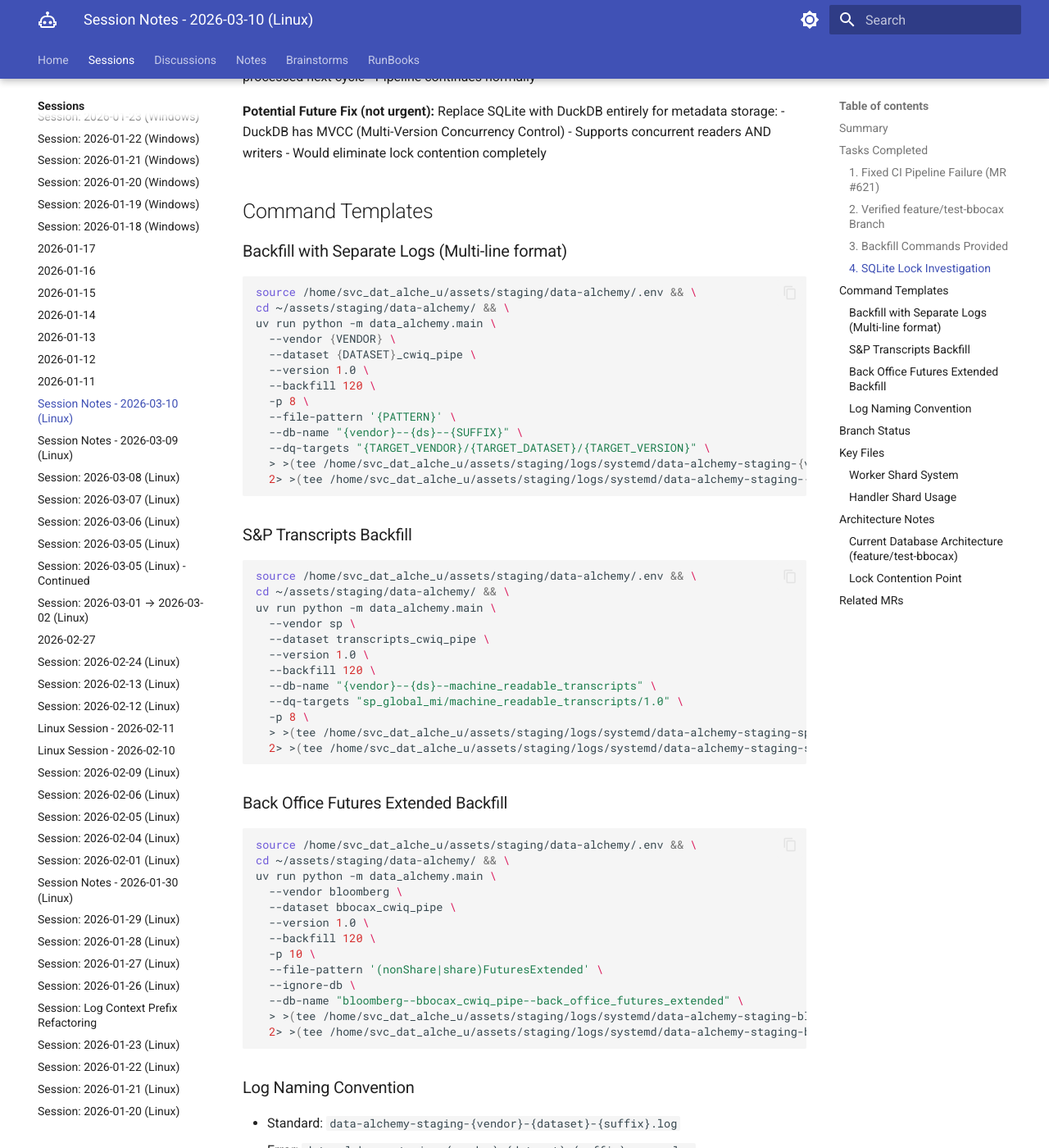
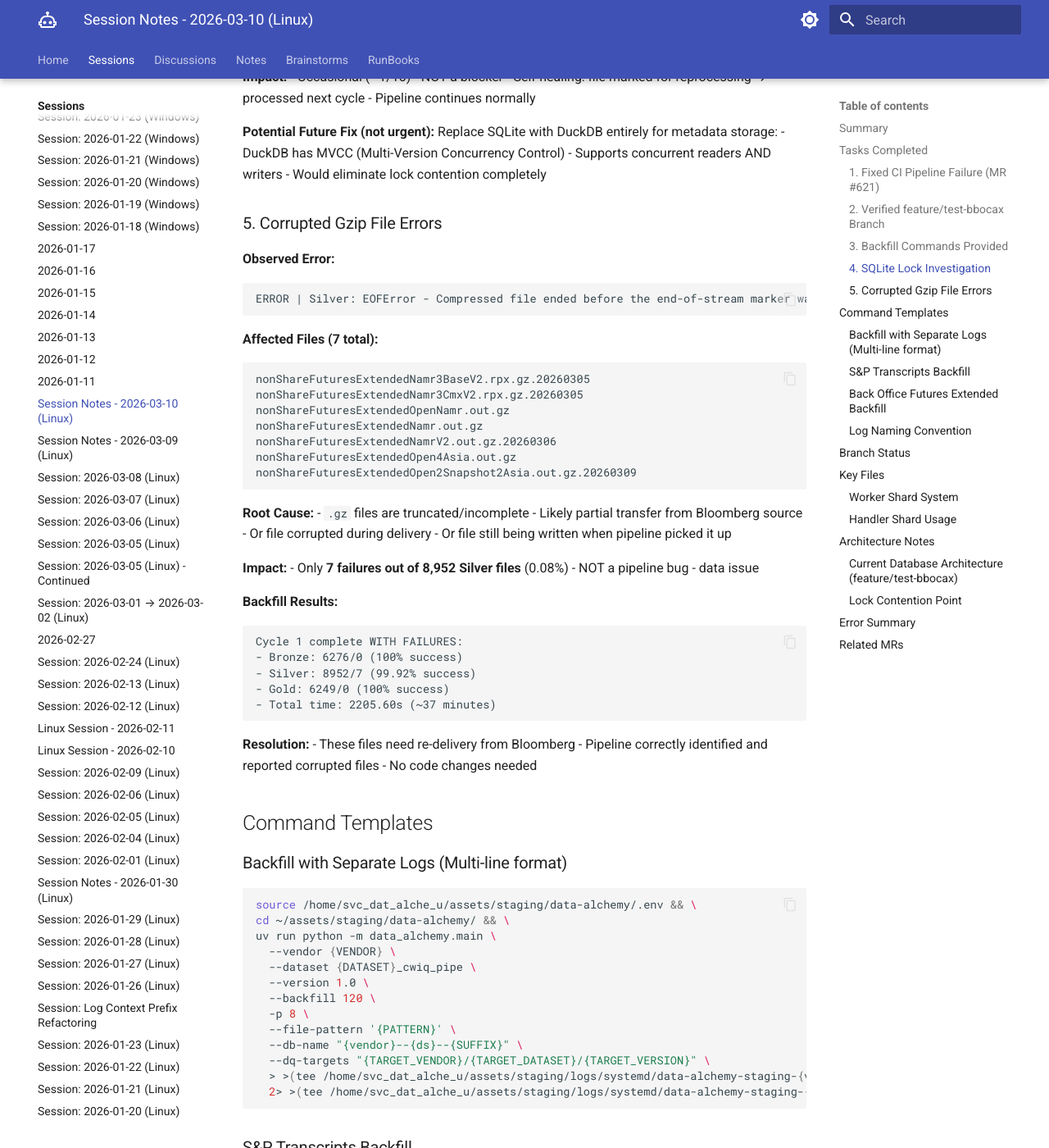
Before and after one commit to ThanuMahee12/AgentContext, an MkDocs documentation site: the page built from docs/sessions/claude/l-2026-03-10.md, in a window 1280 px wide and 1400 px high, scrolled down 2496 px. Shown: the whole window at 82% size. Built offline with MkDocs 1.6.1 and Material for MkDocs 9.7.7, drawn with Linux system fonts in a browser that asks for light colours; some of the changed text lies outside the part shown.

Commit message:
docs: add corrupted gzip errors and error summary table

````diff
--- a/docs/sessions/claude/l-2026-03-10.md
+++ b/docs/sessions/claude/l-2026-03-10.md
@@ -1,7 +1,7 @@
 # Session Notes - 2026-03-10 (Linux)
 
 ## Summary
-Fixed CI pipeline failure for DQ validation MR, provided backfill commands for bbocax and transcripts datasets, and investigated SQLite lock warnings during parallel processing.
+Fixed CI pipeline failure for DQ validation MR, provided backfill commands for bbocax and transcripts datasets, investigated SQLite lock warnings, and analyzed corrupted gzip file errors during parallel processing.
 
 ## Tasks Completed
 
@@ -87,6 +87,48 @@
 - DuckDB has MVCC (Multi-Version Concurrency Control)
 - Supports concurrent readers AND writers
 - Would eliminate lock contention completely
+
+### 5. Corrupted Gzip File Errors
+
+**Observed Error:**
+```
+ERROR | Silver: EOFError - Compressed file ended before the end-of-stream marker was reached
+```
+
+**Affected Files (7 total):**
+```
+nonShareFuturesExtendedNamr3BaseV2.rpx.gz.20260305
+nonShareFuturesExtendedNamr3CmxV2.rpx.gz.20260305
+nonShareFuturesExtendedOpenNamr.out.gz
+nonShareFuturesExtendedNamr.out.gz
+nonShareFuturesExtendedNamrV2.out.gz.20260306
+nonShareFuturesExtendedOpen4Asia.out.gz
+nonShareFuturesExtendedOpen2Snapshot2Asia.out.gz.20260309
+```
+
+**Root Cause:**
+- `.gz` files are truncated/incomplete
+- Likely partial transfer from Bloomberg source
+- Or file corrupted during delivery
+- Or file still being written when pipeline picked it up
+
+**Impact:**
+- Only **7 failures out of 8,952 Silver files** (0.08%)
+- NOT a pipeline bug - data issue
+
+**Backfill Results:**
+```
+Cycle 1 complete WITH FAILURES:
+- Bronze: 6276/0 (100% success)
+- Silver: 8952/7 (99.92% success)
+- Gold: 6249/0 (100% success)
+- Total time: 2205.60s (~37 minutes)
+```
+
+**Resolution:**
+- These files need re-delivery from Bloomberg
+- Pipeline correctly identified and reported corrupted files
+- No code changes needed
 
 ## Command Templates
 
@@ -198,6 +240,13 @@
 - WRITES → Worker shards (no contention)
 - READS → Canonical DB (occasional contention when workers check reprocessing status)
 
+## Error Summary
+
+| Error Type | Frequency | Impact | Resolution |
+|------------|-----------|--------|------------|
+| SQLite DB Lock | ~1/10 | Self-healing (reprocessed next cycle) | Future: migrate to DuckDB |
+| Corrupted gzip | 7/8952 (0.08%) | Data issue | Re-deliver from Bloomberg |
+
 ## Related MRs
 - MR #621: https://git.codewilling.com/data/cwiq-pipe/data-alchemy/-/merge_requests/621 (DQ fixes)
 - MR #620: https://git.codewilling.com/data/cwiq-pipe/data-alchemy/-/merge_requests/620 (BBOCAX testing)
````
